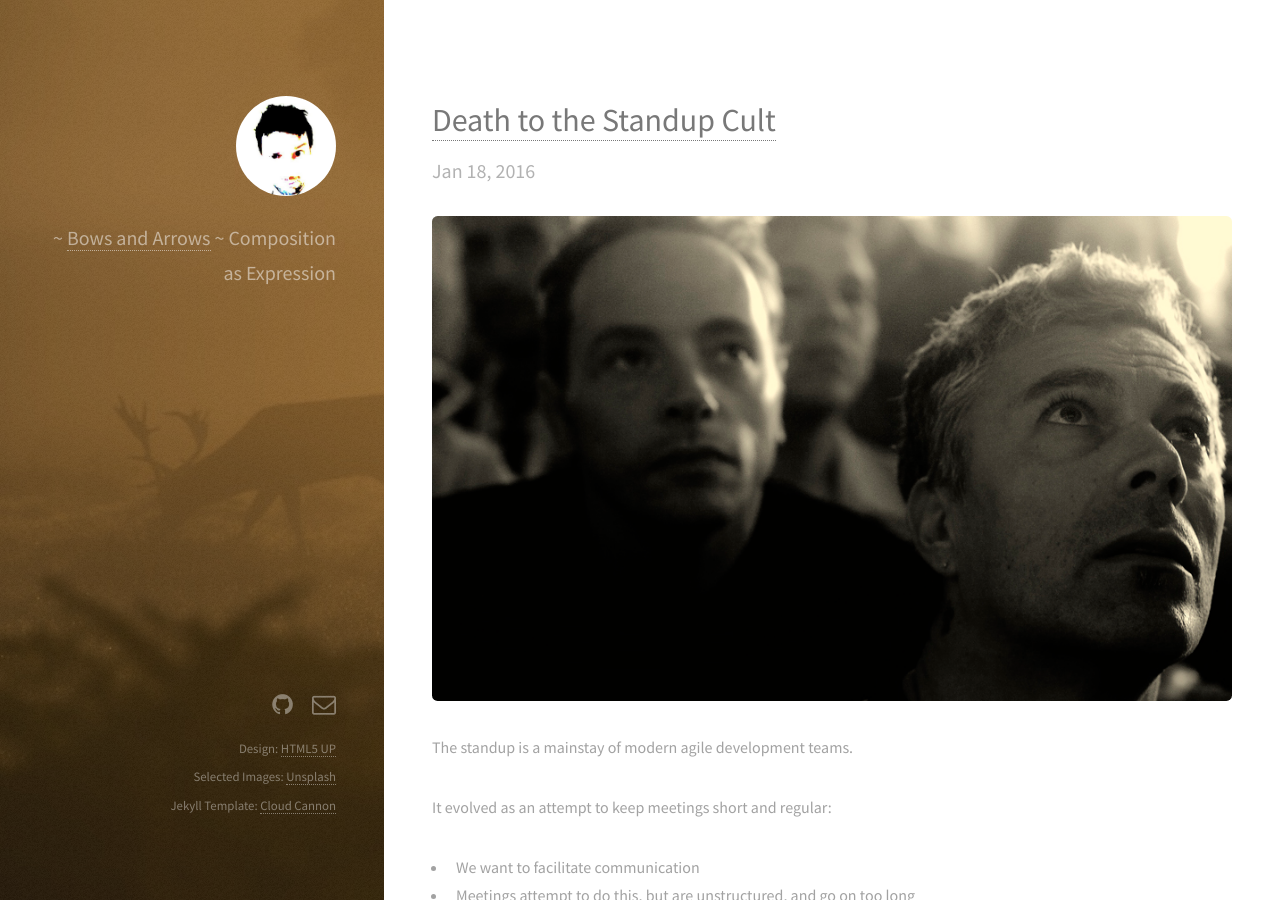
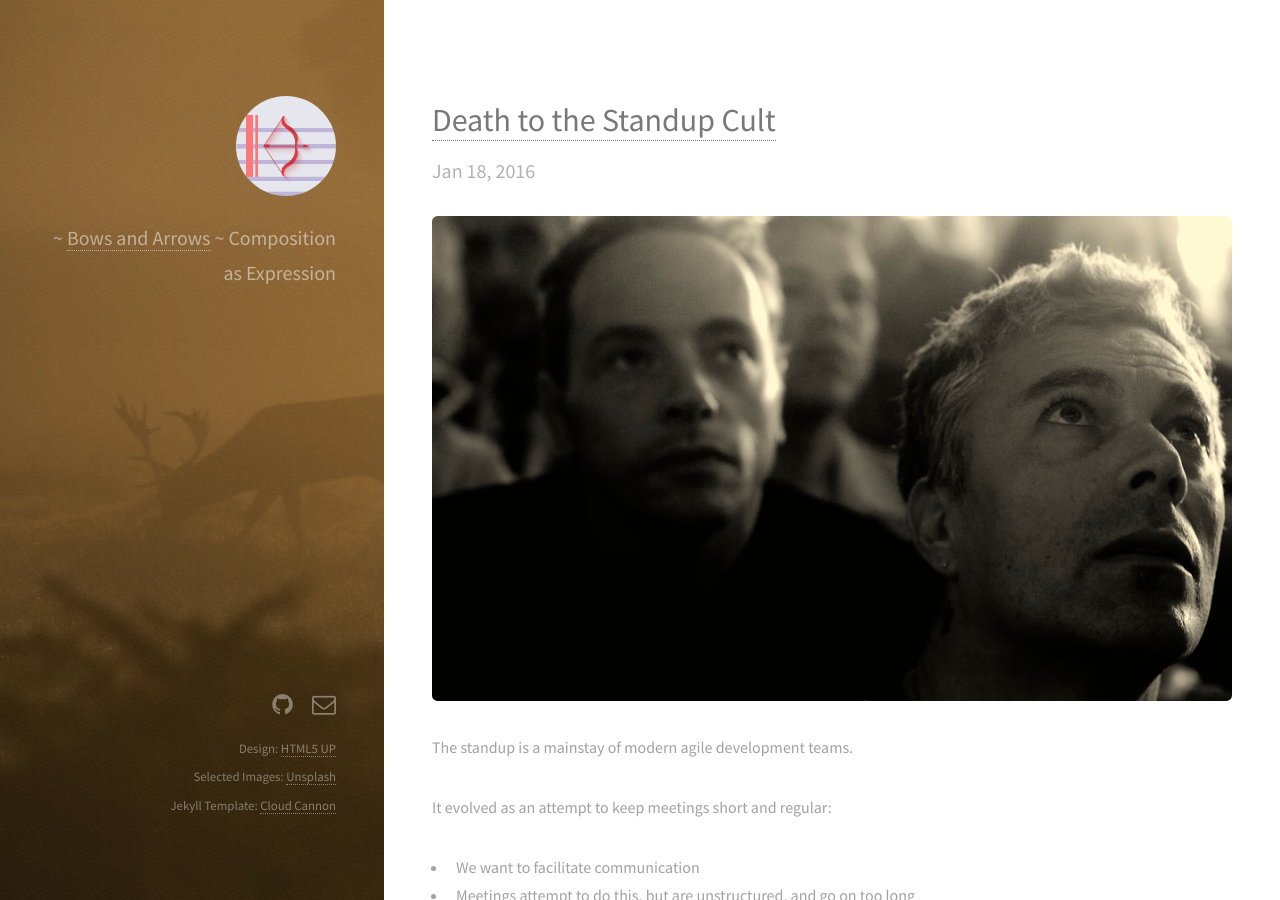
Before and after one commit to sordina/sordina.github.io, a Jekyll site: the page built from index.html, in a window 1280 px wide and 900 px high. Built offline with Jekyll 4.4.1, drawn with Linux system fonts in a browser that asks for light colours.

Commit message:
avatar changes

```diff
--- a/_layouts/default.html
+++ b/_layouts/default.html
@@ -29,7 +29,7 @@
   <body id="top">
 
       <header id="header">
-          <a href="/" class="image avatar"><img src="/images/avatar.jpg" alt="" /></a>
+          <a href="/" class="image avatar"><img src="/images/avatar.png" alt="" /></a>
           <h1>
             ~ <a href="/">{{ site.title }}</a> ~
             <br />
```
Also changed, not shown: favicon.ico (added), images/avatar.png (added), 1 other file.
